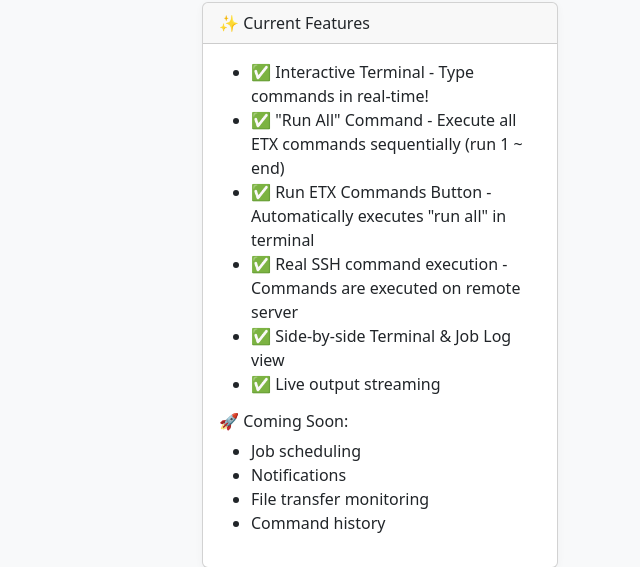
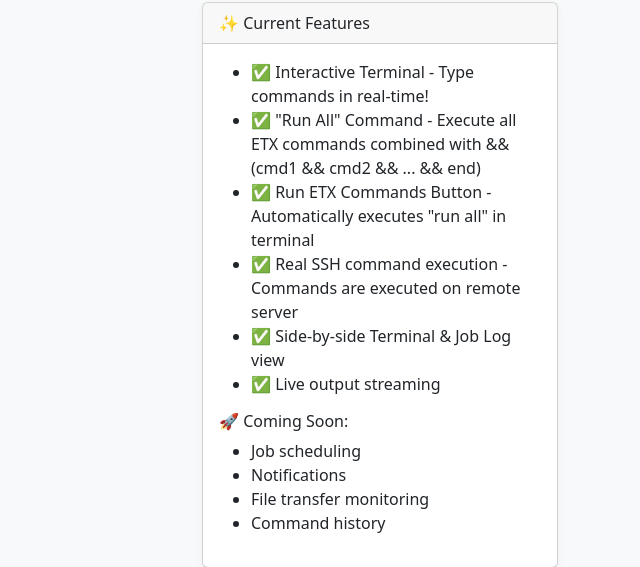
Before and after one commit to leesihun/Github_downloader, a Flask app: page / in a window 1280 px wide. Shown: the part 1335-1902 px from the top of the page, without its empty margins (640-1280 px from the left). Run offline with Flask 3, Linux system fonts and the light colour scheme; data that the repository does not hold is empty.

Commit message:
2025-07-08 14:49:46

```diff
--- a/app.py
+++ b/app.py
@@ -121,31 +121,30 @@ def run_job_route():
                     time.sleep(1)
                     terminal_outputs[session_id] += "$ run all\n"
 
-                    # Execute all commands sequentially using the same logic as interactive terminal
-                    terminal_outputs[session_id] += f"🚀 Running all {len(commands)} commands sequentially:\n"
+                    # Combine all commands into one line with && for execution
+                    combined_command = " && ".join(commands)
+                    terminal_outputs[session_id] += f"🚀 Running all {len(commands)} commands as one combined command:\n"
                     terminal_outputs[session_id] += "="*60 + "\n"
+                    terminal_outputs[session_id] += f"📝 Combined Command: {combined_command}\n"
+                    terminal_outputs[session_id] += f"⏳ Executing combined command...\n"
 
-                    for i, cmd in enumerate(commands, 1):
-                        terminal_outputs[session_id] += f"\n📝 Command {i}/{len(commands)}: {cmd}\n"
-                        terminal_outputs[session_id] += f"⏳ Executing...\n"
-
-                        try:
-                            result = executor.execute_single_command(cmd)
-                            terminal_outputs[session_id] += f"✅ Command {i} completed successfully\n"
-                            if result and result.strip():
-                                # Show first few lines of output
-                                output_lines = result.strip().split('\n')
-                                if len(output_lines) > 5:
-                                    terminal_outputs[session_id] += f"Output (first 5 lines):\n"
-                                    for line in output_lines[:5]:
-                                        terminal_outputs[session_id] += f"  {line}\n"
-                                    terminal_outputs[session_id] += f"  ... ({len(output_lines)-5} more lines)\n"
-                                else:
-                                    terminal_outputs[session_id] += f"Output:\n"
-                                    for line in output_lines:
-                                        terminal_outputs[session_id] += f"  {line}\n"
-                        except Exception as e:
-                            terminal_outputs[session_id] += f"❌ Command {i} failed: {str(e)}\n"
+                    try:
+                        result = executor.execute_single_command(combined_command)
+                        terminal_outputs[session_id] += f"✅ All commands completed successfully\n"
+                        if result and result.strip():
+                            # Show the full output since it's a combined command
+                            output_lines = result.strip().split('\n')
+                            if len(output_lines) > 20:
+                                terminal_outputs[session_id] += f"Output (first 20 lines):\n"
+                                for line in output_lines[:20]:
+                                    terminal_outputs[session_id] += f"  {line}\n"
+                                terminal_outputs[session_id] += f"  ... ({len(output_lines)-20} more lines)\n"
+                            else:
+                                terminal_outputs[session_id] += f"Output:\n"
+                                for line in output_lines:
+                                    terminal_outputs[session_id] += f"  {line}\n"
+                    except Exception as e:
+                        terminal_outputs[session_id] += f"❌ Combined command failed: {str(e)}\n"
 
                     terminal_outputs[session_id] += "\n" + "="*60 + "\n"
                     terminal_outputs[session_id] += "🎉 All commands execution completed!\n"
@@ -380,7 +379,7 @@ def send_terminal_command():
   status     - Show session status
   list       - List predefined commands
   run <n>    - Run predefined command number <n>
-  run all    - Run all predefined commands sequentially (1 ~ end)
+  run all    - Run all predefined commands combined with && (1 && 2 && ... && end)
 
 You can also type any shell command directly.
 """
@@ -398,7 +397,7 @@ You can also type any shell command directly.
         terminal_outputs[session_id] += f"📝 Predefined Commands ({len(commands)}):\n"
         for i, cmd in enumerate(commands, 1):
             terminal_outputs[session_id] += f"  {i}. {cmd}\n"
-        terminal_outputs[session_id] += f"\nUse 'run <number>' to execute a command, or 'run all' to execute all {len(commands)} commands.\n"
+        terminal_outputs[session_id] += f"\nUse 'run <number>' to execute a command, or 'run all' to execute all {len(commands)} commands combined with &&.\n"
         return jsonify({'success': True})
     elif command.lower().startswith('run '):
         try:
@@ -407,32 +406,31 @@ You can also type any shell command directly.
             commands = [cmd for cmd in config.get('REMOTE_COMMANDS', []) if cmd.strip() and not cmd.startswith('#')]
 
             if cmd_part.lower() == 'all':
-                # Execute all commands sequentially
-                terminal_outputs[session_id] += f"🚀 Running all {len(commands)} commands sequentially:\n"
+                # Combine all commands into one line with &&
+                combined_command = " && ".join(commands)
+                terminal_outputs[session_id] += f"🚀 Running all {len(commands)} commands as one combined command:\n"
                 terminal_outputs[session_id] += "="*60 + "\n"
+                terminal_outputs[session_id] += f"📝 Combined Command: {combined_command}\n"
+                terminal_outputs[session_id] += f"⏳ Executing combined command...\n"
 
-                for i, cmd in enumerate(commands, 1):
-                    terminal_outputs[session_id] += f"\n📝 Command {i}/{len(commands)}: {cmd}\n"
-                    terminal_outputs[session_id] += f"⏳ Executing...\n"
-
-                    try:
-                        executor = session['executor']
-                        result = executor.execute_single_command(cmd)
-                        terminal_outputs[session_id] += f"✅ Command {i} completed successfully\n"
-                        if result and result.strip():
-                            # Show first few lines of output
-                            output_lines = result.strip().split('\n')
-                            if len(output_lines) > 5:
-                                terminal_outputs[session_id] += f"Output (first 5 lines):\n"
-                                for line in output_lines[:5]:
-                                    terminal_outputs[session_id] += f"  {line}\n"
-                                terminal_outputs[session_id] += f"  ... ({len(output_lines)-5} more lines)\n"
-                            else:
-                                terminal_outputs[session_id] += f"Output:\n"
-                                for line in output_lines:
-                                    terminal_outputs[session_id] += f"  {line}\n"
-                    except Exception as e:
-                        terminal_outputs[session_id] += f"❌ Command {i} failed: {str(e)}\n"
+                try:
+                    executor = session['executor']
+                    result = executor.execute_single_command(combined_command)
+                    terminal_outputs[session_id] += f"✅ All commands completed successfully\n"
+                    if result and result.strip():
+                        # Show the full output since it's a combined command
+                        output_lines = result.strip().split('\n')
+                        if len(output_lines) > 20:
+                            terminal_outputs[session_id] += f"Output (first 20 lines):\n"
+                            for line in output_lines[:20]:
+                                terminal_outputs[session_id] += f"  {line}\n"
+                            terminal_outputs[session_id] += f"  ... ({len(output_lines)-20} more lines)\n"
+                        else:
+                            terminal_outputs[session_id] += f"Output:\n"
+                            for line in output_lines:
+                                terminal_outputs[session_id] += f"  {line}\n"
+                except Exception as e:
+                    terminal_outputs[session_id] += f"❌ Combined command failed: {str(e)}\n"
 
                 terminal_outputs[session_id] += "\n" + "="*60 + "\n"
                 terminal_outputs[session_id] += "🎉 All commands execution completed!\n"
--- a/templates/index.html
+++ b/templates/index.html
@@ -159,7 +159,7 @@ Click a button above to start a session.</pre>
                 <div class="card-body">
                     <ul>
                         <li>✅ Interactive Terminal - Type commands in real-time!</li>
-                        <li>✅ "Run All" Command - Execute all ETX commands sequentially (run 1 ~ end)</li>
+                        <li>✅ "Run All" Command - Execute all ETX commands combined with && (cmd1 && cmd2 && ... && end)</li>
                         <li>✅ Run ETX Commands Button - Automatically executes "run all" in terminal</li>
                         <li>✅ Real SSH command execution - Commands are executed on remote server</li>
                         <li>✅ Side-by-side Terminal & Job Log view</li>
```
Also changed, not shown: README.md, 4 other files.
